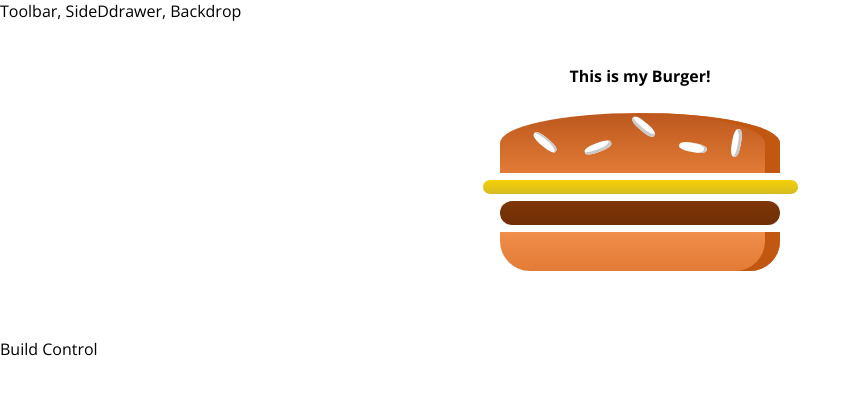
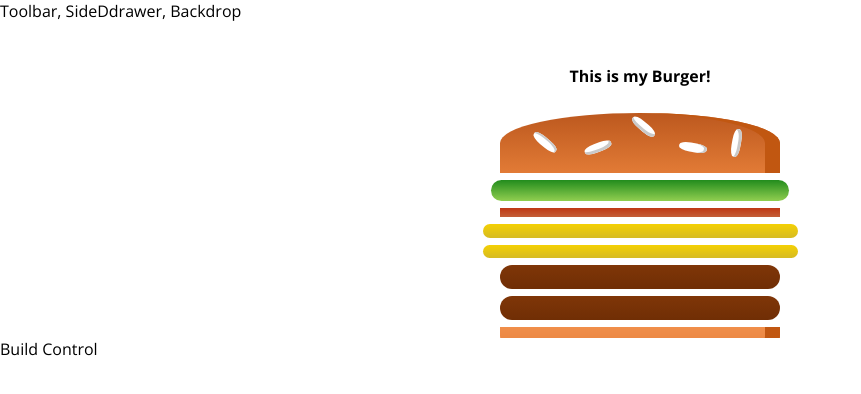
Before and after one commit to dhita-irma/burger-builder, a React (Create React App) app: page / in a window 1280 px wide. Shown: the top 394 px of the page, without its empty margins (0-861 px from the left). Built offline with nearby package versions, Linux system fonts and the light colour scheme.

Commit message:
Output Burger ingredients dynamically

```diff
--- a/src/components/Burger/Burger.js
+++ b/src/components/Burger/Burger.js
@@ -4,12 +4,16 @@
 import BurgerIngredient from "./BurgerIngredient/BurgerIngredient";
 
 const burger = (props) => {
+  const transformedIngredients = Object.keys(props.ingredients).map((igKey) => {
+    return [...Array(props.ingredients[igKey])].map((_, i) => {
+      return <BurgerIngredient key={igKey + i} type={igKey} />;
+    });
+  });
   return (
     <div className={classes.Burger}>
       <h5>This is my Burger!</h5>
       <BurgerIngredient type="bread-top" />
-      <BurgerIngredient type="cheese" />
-      <BurgerIngredient type="meat" />
+      {transformedIngredients}
       <BurgerIngredient type="bread-bottom" />
     </div>
   );
--- a/src/containers/BurgerBuilder/BurgerBuilder.js
+++ b/src/containers/BurgerBuilder/BurgerBuilder.js
@@ -4,11 +4,19 @@
 import Burger from '../../components/Burger/Burger';
 
 class BurgerBuilder extends Component {
-  state = {};
+  state = {
+    ingredients: {
+      salad: 1,
+      bacon: 1,
+      cheese: 2,
+      meat: 2
+    }
+  };
+
   render() {
     return (
       <Aux>
-        <Burger />
+        <Burger ingredients={this.state.ingredients} />
         <div>Build Control</div>
       </Aux>
     );
```
